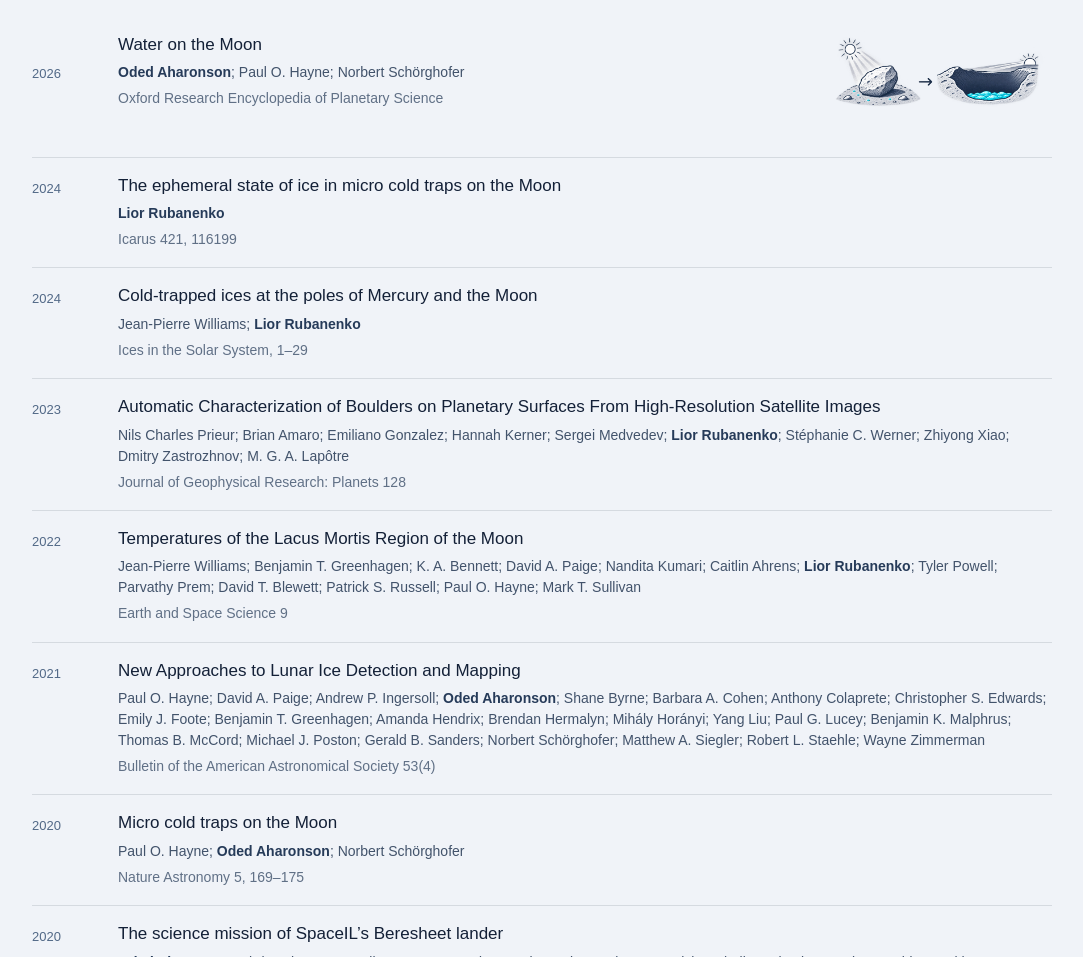
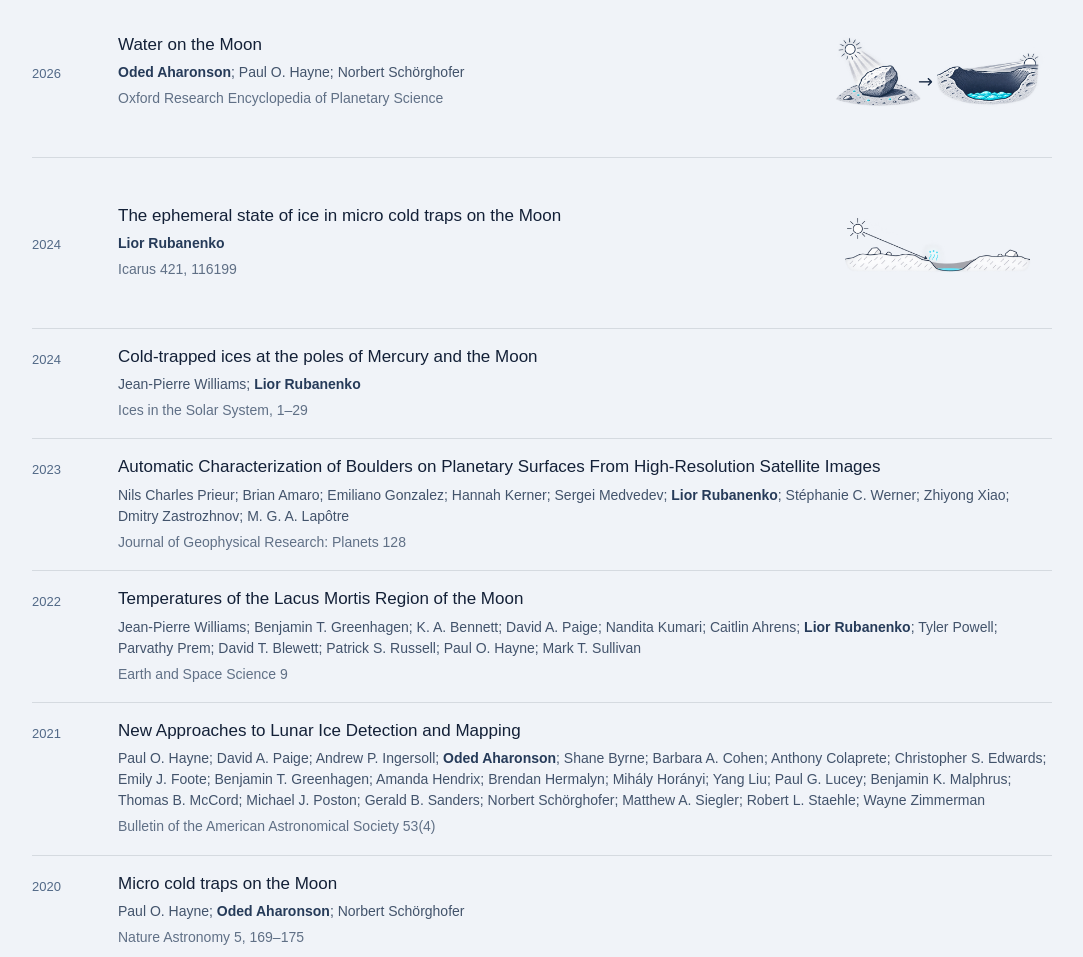
Before and after one commit to levana-center/levana-center.github.io, a plain HTML site: page index.html in a window 1280 px wide. Shown: the part 4020-4977 px from the top of the page, without its empty margins (42-1125 px from the left). Drawn offline with Linux system fonts and the light colour scheme.

Commit message:
Add micro cold traps publication cartoon
Adds a simple transparent graphical abstract for the 2024 paper on the limited capacity and lifetime of ice in lunar micro cold traps.

```diff
--- a/index.html
+++ b/index.html
@@ -79,7 +79,7 @@
 <li class="has-cartoon"><span class="pub-year">2026</span><div><a href="https://doi.org/10.1038/s41550-026-02822-9">Observational constraints on the history of lunar polar ice accumulation</a><span class="pub-authors"><strong>Oded Aharonson</strong>; Paul O. Hayne; Norbert Schörghofer</span><span class="pub-venue">Nature Astronomy 10, 793–799</span></div><figure class="pub-cartoon"><img src="paper-2026-ice-history-cartoon.png" width="1536" height="1024" alt="Line drawing showing lunar polar cold traps expanding as obliquity decreases, with ice delivered, buried, and lost over time"></figure></li>
 <li class="has-cartoon"><span class="pub-year">2026</span><div><a href="https://doi.org/10.1029/2024JE008769">Effect of Boulder-Size Distributions on Thermally Derived Rock Abundances on the Moon</a><span class="pub-authors">Brian Amaro; Nils Charles Prieur; <strong>Lior Rubanenko</strong>; Paul O. Hayne; M. G. A. Lapôtre</span><span class="pub-venue">Journal of Geophysical Research: Planets 131</span></div><figure class="pub-cartoon"><img src="paper-2026-boulder-size-cartoon.png" width="1536" height="1024" alt="Line drawing comparing an optical count of many small and large lunar rocks with a thermal view that detects mainly the largest rocks"></figure></li>
 <li class="has-cartoon"><span class="pub-year">2026</span><div><a href="https://doi.org/10.1093/acrefore/9780190647926.013.209">Water on the Moon</a><span class="pub-authors"><strong>Oded Aharonson</strong>; Paul O. Hayne; Norbert Schörghofer</span><span class="pub-venue">Oxford Research Encyclopedia of Planetary Science</span></div><figure class="pub-cartoon"><img src="paper-2026-water-on-moon-cartoon.png" width="1536" height="1024" alt="Line drawing contrasting extremely dry sunlit lunar material with water ice preserved inside a permanently shadowed polar crater"></figure></li>
-<li><span class="pub-year">2024</span><div><a href="https://doi.org/10.1016/j.icarus.2024.116199">The ephemeral state of ice in micro cold traps on the Moon</a><span class="pub-authors"><strong>Lior Rubanenko</strong></span><span class="pub-venue">Icarus 421, 116199</span></div></li>
+<li class="has-cartoon"><span class="pub-year">2024</span><div><a href="https://doi.org/10.1016/j.icarus.2024.116199">The ephemeral state of ice in micro cold traps on the Moon</a><span class="pub-authors"><strong>Lior Rubanenko</strong></span><span class="pub-venue">Icarus 421, 116199</span></div><figure class="pub-cartoon"><img src="paper-2024-micro-cold-traps-cartoon.png" width="1536" height="1024" alt="Minimal cross-section showing a shallow lunar micro cold trap with a thin ice lens and vapor escaping near its warmer edge"></figure></li>
 <li><span class="pub-year">2024</span><div><a href="https://doi.org/10.1016/B978-0-323-99324-1.00002-X">Cold-trapped ices at the poles of Mercury and the Moon</a><span class="pub-authors">Jean-Pierre Williams; <strong>Lior Rubanenko</strong></span><span class="pub-venue">Ices in the Solar System, 1–29</span></div></li>
 <li><span class="pub-year">2023</span><div><a href="https://doi.org/10.1029/2023JE008013">Automatic Characterization of Boulders on Planetary Surfaces From High-Resolution Satellite Images</a><span class="pub-authors">Nils Charles Prieur; Brian Amaro; Emiliano Gonzalez; Hannah Kerner; Sergei Medvedev; <strong>Lior Rubanenko</strong>; Stéphanie C. Werner; Zhiyong Xiao; Dmitry Zastrozhnov; M. G. A. Lapôtre</span><span class="pub-venue">Journal of Geophysical Research: Planets 128</span></div></li>
 <li><span class="pub-year">2022</span><div><a href="https://doi.org/10.1029/2021EA001966">Temperatures of the Lacus Mortis Region of the Moon</a><span class="pub-authors">Jean-Pierre Williams; Benjamin T. Greenhagen; K. A. Bennett; David A. Paige; Nandita Kumari; Caitlin Ahrens; <strong>Lior Rubanenko</strong>; Tyler Powell; Parvathy Prem; David T. Blewett; Patrick S. Russell; Paul O. Hayne; Mark T. Sullivan</span><span class="pub-venue">Earth and Space Science 9</span></div></li>
```
Also changed, not shown: paper-2024-micro-cold-traps-cartoon.png (added).
